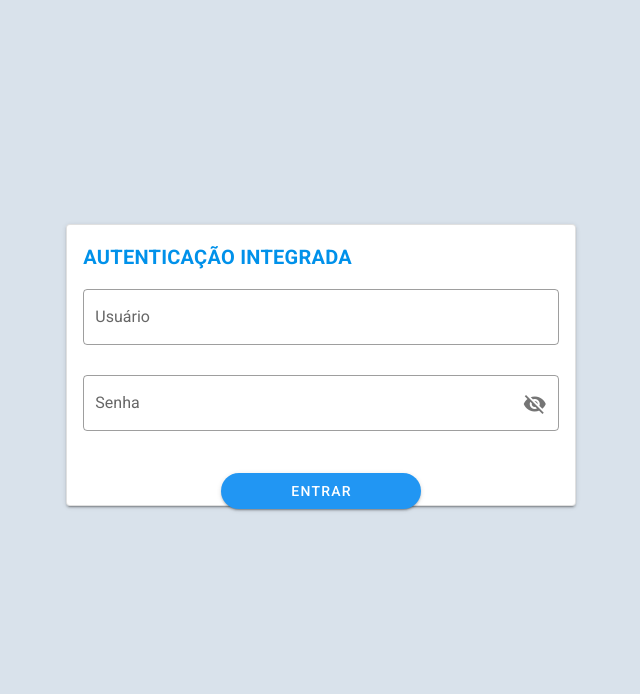
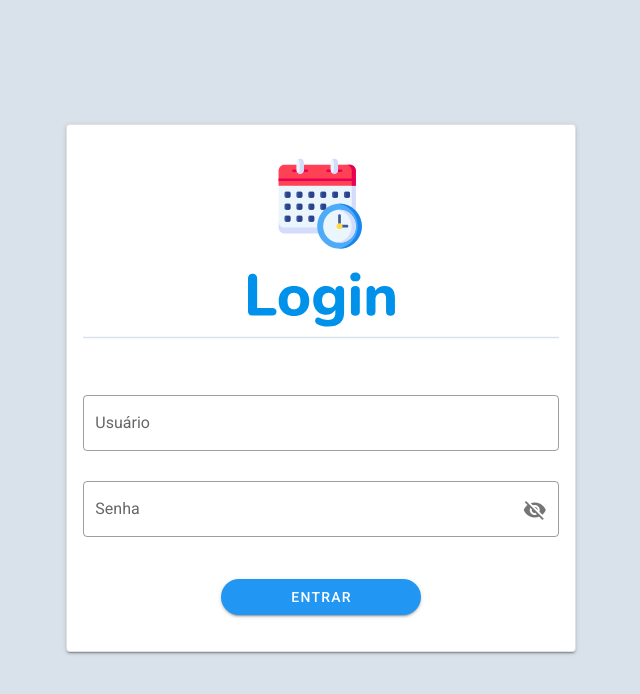
Before and after one commit to BiaChacon/spaces-scheduling, a Vue app in the folder frontend/: page /#/login in a window 1280 px wide. Shown: the top 694 px of the page, without its empty margins (319-959 px from the left). Built offline with nearby package versions, Linux system fonts and the light colour scheme; what vue-simple-alert would draw is missing.

Commit message:
logo and correction of the error message

```diff
--- a/frontend/src/views/Login.vue
+++ b/frontend/src/views/Login.vue
@@ -1,15 +1,13 @@
 <template>
-  <v-row justify="center" class="text-center" style="margin-top: 200px">
+  <v-row justify="center" class="text-center" style="margin-top: 100px">
     <v-col cols="12" sm="10" md="8" lg="5">
       <v-card ref="form" elevation="2" outlined>
-        <v-card-title
-          style="color: #0091ea; font-weight: bold; font-size: 20px"
-        >
-          AUTENTICAÇÃO INTEGRADA
+        <v-card-title>
+          <v-img src="../assets/login.svg"></v-img>
         </v-card-title>
 
         <div v-if="!valid">
-          <v-alert color="red" dense outlined> Credenciais inválidas. </v-alert>
+          <v-alert color="red" dense outlined>Credenciais inválidas.</v-alert>
         </div>
 
         <v-card-text>
@@ -35,7 +33,7 @@
               rounded
               dark
               color="blue"
-              style="width: 200px"
+              style="width: 200px; margin-bottom: 40px"
             >
               Entrar
             </v-btn>
@@ -58,7 +56,7 @@ export default {
       this.$store
         .dispatch("login", this.form)
         .then(() => this.$router.push("/"))
-        .catch((err) => console.log(err), this.valid=false);
+        .catch(() => this.valid=false);
     },
   },
 };
```
Also changed, not shown: frontend/src/assets/login.svg (added), frontend/src/login.svg (added).
